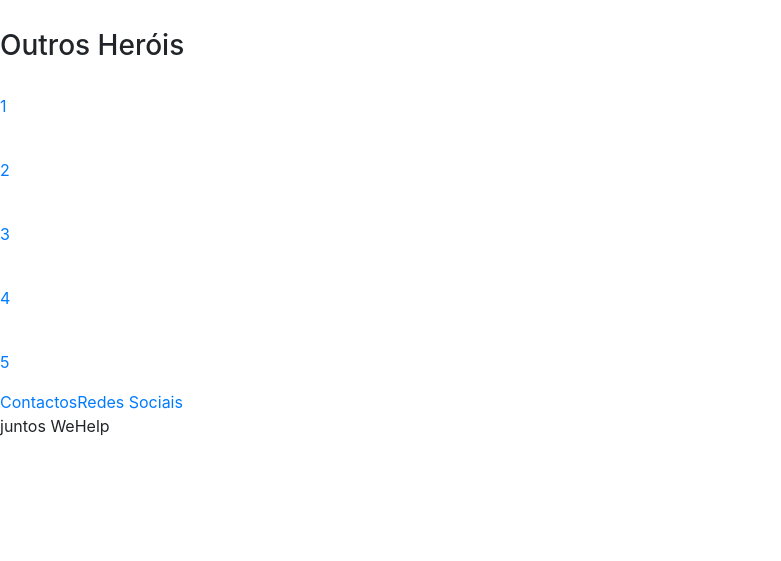
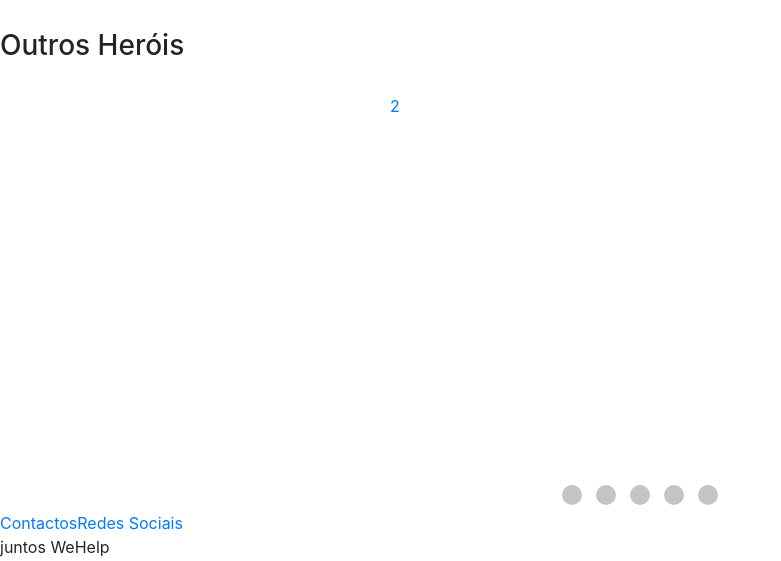
Before and after one commit to DiogoSpencer/Juntos, a React (Create React App) app: page /heroi1 in a window 1280 px wide. Shown: the part 277-838 px from the top of the page, without its empty margins (0-781 px from the left). Before the commit the page ends 800 px from the top, so only its background shows below. Built offline with nearby package versions, Linux system fonts and the light colour scheme.

Commit message:
herois slideshow added

```diff
--- a/src/components/Herois/Heroi.js
+++ b/src/components/Herois/Heroi.js
@@ -13,3 +13,6 @@ const Heroi = (props) => {
 };
 
 export default Heroi;
+//perguntar como vamos obter esta info
+//se calhar operaçao do datastore por isso nao precisamos de receber props -> fazer o pedido a partir
+//daqui
--- a/src/components/Herois/HeroiCard.js
+++ b/src/components/Herois/HeroiCard.js
@@ -1,13 +1,15 @@
 //import classes from './slideshow.module.css'
+
+import { Link } from "react-router-dom"
 
 const HeroiCard = (props) => {
     return (
-        <div id={props.id}>
+        <Link to={props.link}>
             <img src={props.img} alt={props.alt}/>
             <p>
                 {props.text}
             </p>
-        </div>
+        </Link>
     )
 }
 
--- a/src/components/Herois/Slides.js
+++ b/src/components/Herois/Slides.js
@@ -1,27 +1,75 @@
-import { Link } from "react-router-dom";
+import { useEffect, useRef, useState } from "react";
 import HeroiCard from "./HeroiCard";
+import classes from "./slideshow.module.css";
 //import classes from "./slideshow.module.css";
 
+const data = [
+  { img: "", alt: "", text: "1", link: "/" },
+  { img: "", alt: "", text: "2", link: "/" },
+  { img: "", alt: "", text: "3", link: "/" },
+  { img: "", alt: "", text: "4", link: "/" },
+  { img: "", alt: "", text: "5", link: "/" },
+];
+
+const delay = 3500;
+
+//link to will be part of the obj we get from server
+//maybe hero id?
+
 const Slides = () => {
+  const [index, setIndex] = useState(0);
+  const timeoutRef = useRef(null);
+
+  const resetTimeout = () => {
+    if (timeoutRef.current) {
+      clearTimeout(timeoutRef.current);
+    }
+  };
+
+  useEffect(() => {
+    resetTimeout();
+    timeoutRef.current = setTimeout(
+      () =>
+        setIndex((prevIndex) =>
+          prevIndex === data.length - 1 ? 0 : prevIndex + 1
+        ),
+      delay
+    );
+    return () => {
+      resetTimeout();
+    };
+  }, [index]);
+
   return (
     <div>
       <h3>Outros Heróis</h3>
-      <div id="slides">
-        <Link to="/">
-          <HeroiCard id="slide-1" img="" alt="" text="1" />
-        </Link>
-        <Link to="/">
-          <HeroiCard id="slide-2" img="" alt="" text="2" />
-        </Link>
-        <Link to="/">
-          <HeroiCard id="slide-3" img="" alt="" text="3" />
-        </Link>
-        <Link to="/">
-          <HeroiCard id="slide-4" img="" alt="" text="4" />
-        </Link>
-        <Link to="/">
-          <HeroiCard id="slide-5" img="" alt="" text="5" />
-        </Link>
+      <div className={classes.slideshow}>
+        <div
+          className={classes.slideshowSlider}
+          style={{ transform: `translate3d(${-index * 100}%, 0, 0)` }}
+        >
+          {data.map((obj, index) => (
+            <div key={index} className={classes.slide}>
+              <HeroiCard
+                img={obj.img}
+                alt={obj.alt}
+                text={obj.text}
+                link={obj.link}
+              />
+            </div>
+          ))}
+        </div>
+        <div className={classes.slideshowDots}>
+          {data.map((_, idx) => (
+            <div
+              key={idx}
+              className={`${classes.slideshowDot}${index === idx ? " active" : ""}`}
+              onClick={() => {
+                setIndex(idx);
+              }}
+            ></div>
+          ))}
+        </div>
       </div>
     </div>
   );
--- a/src/components/Herois/slideshow.module.css
+++ b/src/components/Herois/slideshow.module.css
@@ -1,125 +1,41 @@
-* {
-  box-sizing: border-box;
+/* Slideshow */
+
+/*center with margin 0 auto
+content outside of element box invisible -> overflow.hidden */
+.slideshow {
+  margin: 0 auto;
+  overflow: hidden;
+  max-width: 500px;
 }
 
-.slider {
-  width: 300px;
-  text-align: center;
-  overflow: hidden;
+.slideshowSlider {
+  white-space: nowrap;
+  transition: ease 1000ms;
 }
 
-.slides {
-  display: flex;
-
-  overflow-x: auto;
-  scroll-snap-type: x mandatory;
-
-  scroll-behavior: smooth;
-  -webkit-overflow-scrolling: touch;
-
-  /*
-    scroll-snap-points-x: repeat(300px);
-    scroll-snap-type: mandatory;
-    */
+/*inline block -> show divs side by side*/
+.slide {
+  display: inline-block;
+  height: 400px;
+  width: 100%;
+  border-radius: 40px;
 }
 
-.slides::-webkit-scrollbar {
-  width: 10px;
-  height: 10px;
+/* Buttons */
+.slideshowDots {
+  text-align: center;
 }
 
-.slides::-webkit-scrollbar-thumb {
-  background: black;
-  border-radius: 10px;
+.slideshowDot {
+  display: inline-block;
+  height: 20px;
+  width: 20px;
+  border-radius: 50%;
+  cursor: pointer;
+  margin: 15px 7px 0px;
+  background-color: #c4c4c4;
 }
 
-.slides::-webkit-scrollbar-track {
-  background: transparent;
+.slideshowDot.active {
+  background-color: #6a0dad;
 }
-
-.slides > div {
-  scroll-snap-align: start;
-  flex-shrink: 0;
-  width: 300px;
-  height: 300px;
-  margin-right: 50px;
-  border-radius: 10px;
-  background: #eee;
-  transform-origin: center center;
-  transform: scale(1);
-  transition: transform 0.5s;
-  position: relative;
-
-  display: flex;
-  justify-content: center;
-  align-items: center;
-  font-size: 100px;
-}
-
-.author-info {
-  background: rgba(0, 0, 0, 0.75);
-  color: white;
-  padding: 0.75rem;
-  text-align: center;
-  position: absolute;
-  bottom: 0;
-  left: 0;
-  width: 100%;
-  margin: 0;
-}
-
-.author-info a {
-  color: white;
-}
-
-img {
-  object-fit: cover;
-  position: absolute;
-  top: 0;
-  left: 0;
-  width: 100%;
-  height: 100%;
-}
-
-.slider > a {
-  display: inline-flex;
-  width: 1.5rem;
-  height: 1.5rem;
-  background: white;
-  text-decoration: none;
-  align-items: center;
-  justify-content: center;
-  border-radius: 50%;
-  margin: 0 0 0.5rem 0;
-  position: relative;
-}
-
-.slider > a:active {
-  top: 1px;
-}
-
-.slider > a:focus {
-  background: #000;
-}
-
-/* Don't need button navigation
-*/
-@supports (scroll-snap-type) {
-  .slider > a {
-    display: none;
-  }
-}
-
-html,
-body {
-  height: 100%;
-  overflow: hidden;
-}
-
-body {
-  display: flex;
-  align-items: center;
-  justify-content: center;
-  font-family: "Ropa Sans", sans-serif;
-  background: linear-gradient(to bottom, #74ABE2, #5563DE);
-}
```
